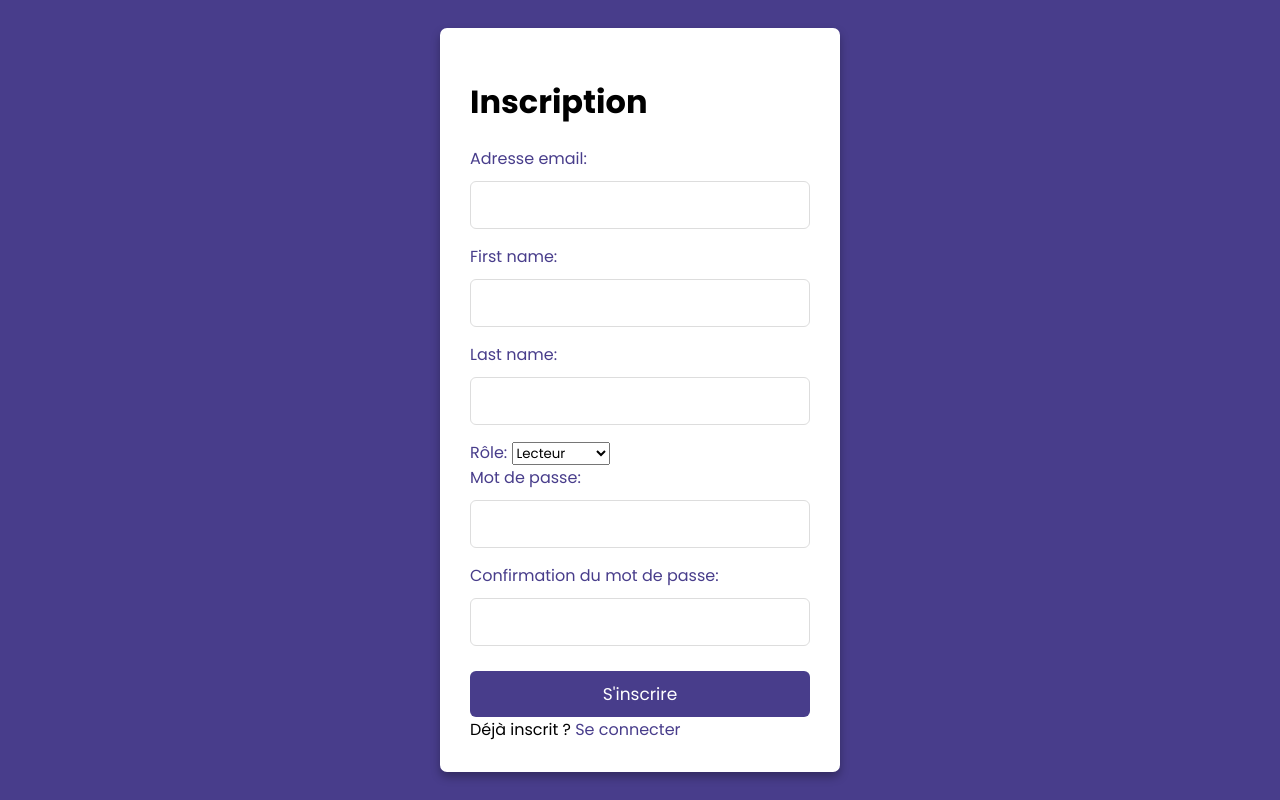
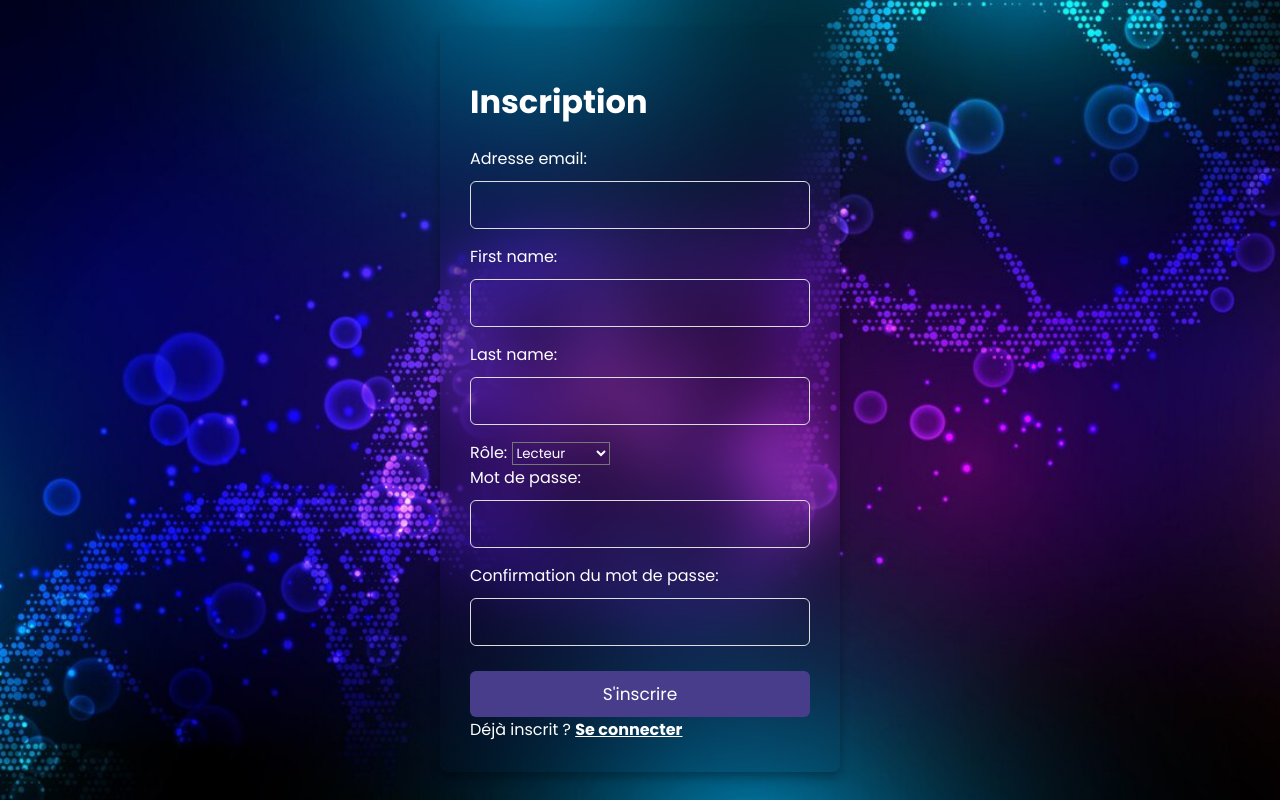
Before and after one commit to Antoine2596/The-EYAA-Project, a Django app: page /inscription/ in a window 1280 px wide. Run offline with Django 5.2, Linux system fonts and the light colour scheme.

Commit message:
custom inscription & connexion theme

```diff
--- a/core/static/core/style.css
+++ b/core/static/core/style.css
@@ -67,6 +67,11 @@ header {
 .menu a:hover {
     background-color: darkcyan;
     border-radius: 5px;
+}
+
+.bx {
+    font-size: 1.5em;
+    color: white;
 }
 
 .connexion-button {
--- a/core/static/core/style_inscription.css
+++ b/core/static/core/style_inscription.css
@@ -7,10 +7,12 @@
     padding: 0;
     box-sizing: border-box;
     font-family: 'Poppins', sans-serif;
+    color: white;
 }
 
 h1 {
     margin: 20px 0;
+    color: white;
 }
 
 body {
@@ -20,11 +22,15 @@ body {
     display: flex;
     justify-content: center;
     align-items: center;
+    background: url("./images/connexion_inscription_wall.jpg") no-repeat;
+    background-size: cover;
+    background-position: center;
 }
 
 .container {
     width: 400px;
-    background: #fff;
+    background: transparent;
+    backdrop-filter: blur(30px);
     border-radius: 7px;
     box-shadow: 0 5px 10px rgba(0, 0, 0, 0.3);
 }
@@ -36,7 +42,8 @@ body {
 
 .container2 {
     width: 400px;
-    background: #fff;
+    background: transparent;
+    backdrop-filter: blur(30px);
     border-radius: 7px;
     box-shadow: 0 5px 10px rgba(0, 0, 0, 0.3);
 }
@@ -49,7 +56,7 @@ body {
 
 label {
     padding: 10px 0;
-    color: darkslateblue;
+    color: white;
     cursor: pointer;
 }
 
@@ -62,12 +69,15 @@ input {
     outline: none;
     margin-bottom: 15px;
     margin-top: 10px;
+    background: transparent;
+    backdrop-filter: blur(20px);
 }
 
 a {
     font-size: 16px;
-    color: darkslateblue;
-    text-decoration: none;
+    color: white;
+    font-weight: bold;
+    text-decoration: underline;
 }
 
 a:hover {
@@ -93,6 +103,7 @@ button:hover {
 .link {
     text-align: center;
     margin-top: 20px;
+    color: white;
 }
 
 .error {
@@ -105,7 +116,16 @@ button:hover {
     text-align: center;
 }
 
+select{
+    background: transparent;
+    backdrop-filter: blur(10px);
+}
 
+select option{
+    color: black;
+}
+
+/*
 .container2 {
     width: 400px;
     background: #fff;
@@ -116,4 +136,4 @@ button:hover {
 
 .container2 .form {
     padding: 30px;
-}
+} */
--- a/core/templates/core/connexion.html
+++ b/core/templates/core/connexion.html
@@ -15,6 +15,7 @@
                 <label for="email">Adresse email</label>
                 <input type="text" name="email" required>
 
+
                 <label for="password">Mot de passe</label>
                 <input type="password" name="password" required>
 
--- a/core/templates/core/inscription.html
+++ b/core/templates/core/inscription.html
@@ -13,8 +13,6 @@
 
         <form method="POST">
             {% csrf_token %}
-
-
             {% if form.non_field_errors %}
                 <ul>
                     {% for error in form.non_field_errors %}
@@ -23,13 +21,10 @@
                 </ul>
             {% endif %}
 
-
             {{ form.as_p }}
 
             <button type="submit">S'inscrire</button>
         </form>
-
-
         <p>Déjà inscrit ? <a href="{% url 'connexion' %}">Se connecter</a></p>
     </div>
     </div>
--- a/core/views.py
+++ b/core/views.py
@@ -151,5 +151,3 @@ def database_view(request):
         "sequences": sequences,
         "annotations": annotations,
     })
-
-# def annotations(request):
```
Also changed, not shown: core/templates/core/base.html (+8 -1 lines), core/static/core/images/connexion_inscription_wall.jpg (added), db.sqlite3.
